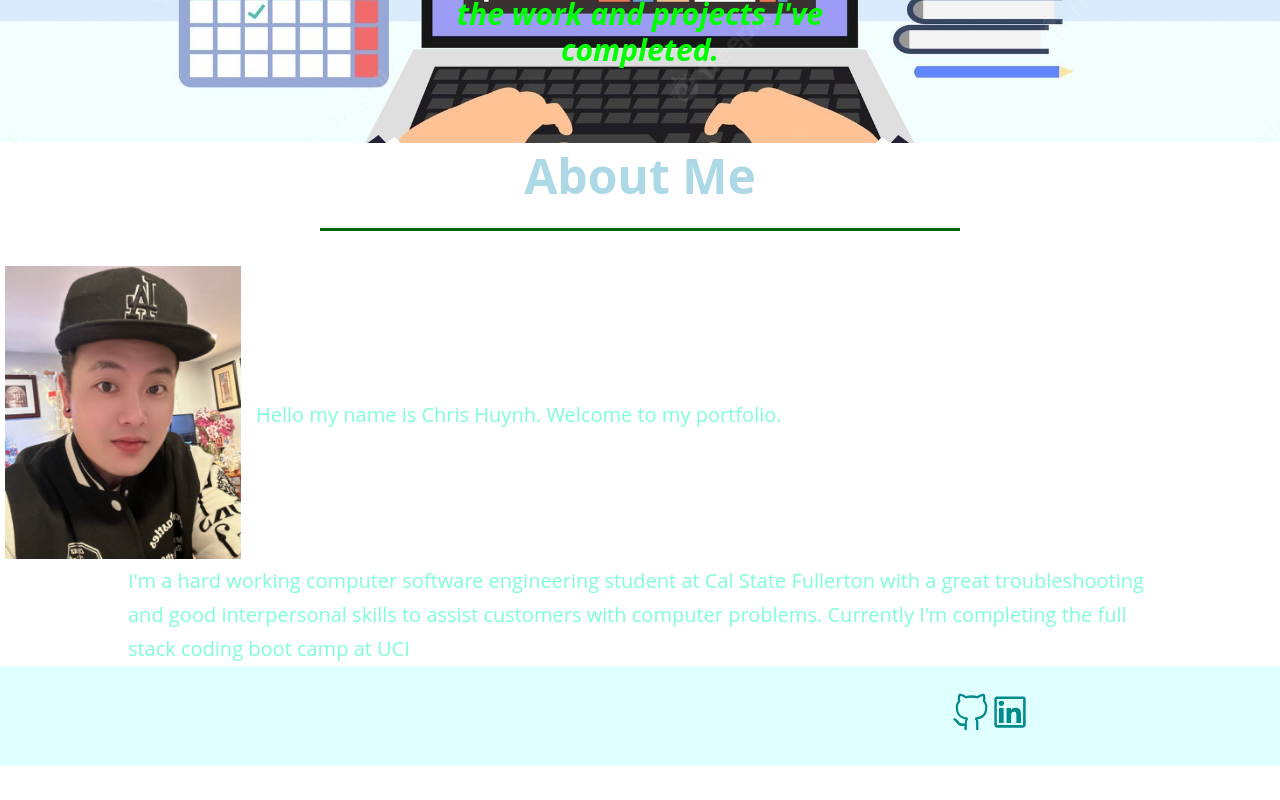
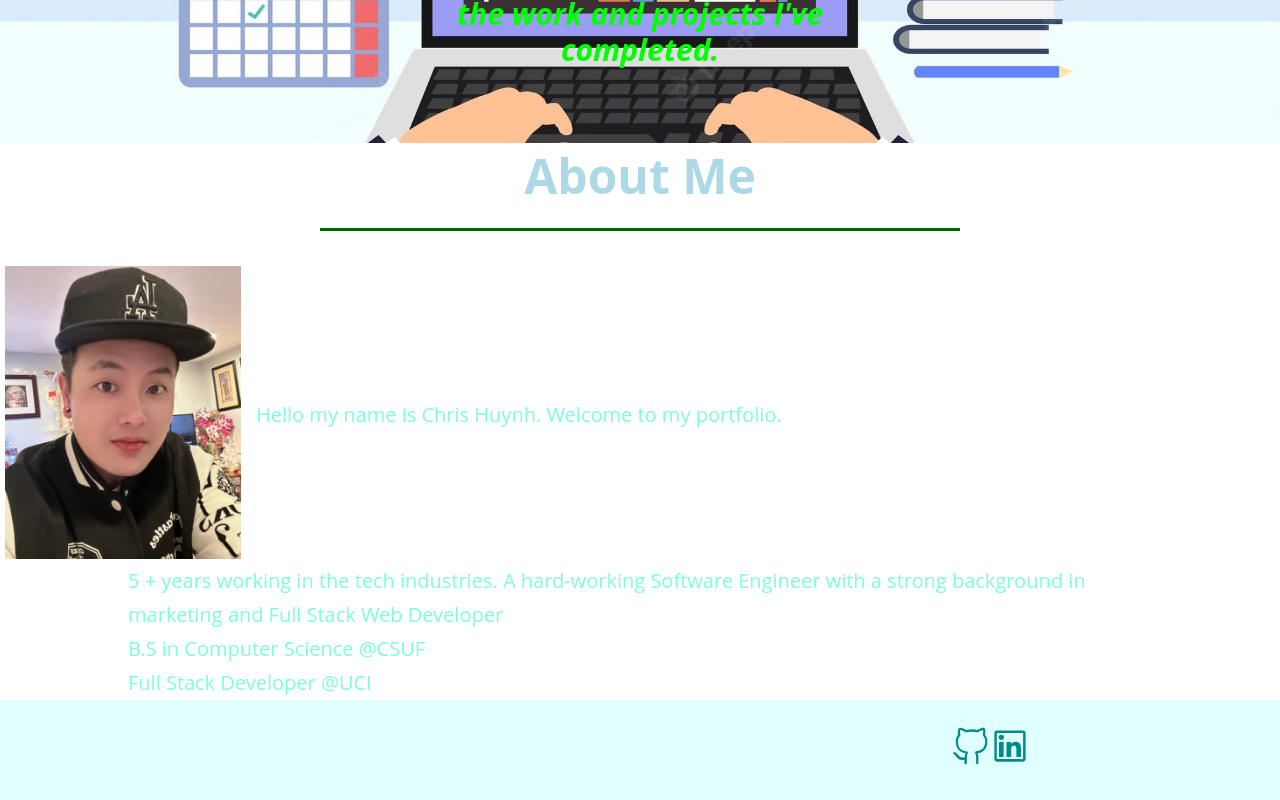
Before and after one commit to ceewizz/ReactPortfolio, a React (Create React App) app: page / in a window 1280 px wide. Shown: the part 436-1236 px from the top of the page. Before the commit the page ends 1202 px from the top, so only its background shows below. Built offline with nearby package versions, Linux system fonts and the light colour scheme.

Commit message:
updated about

```diff
--- a/src/components/About/index.js
+++ b/src/components/About/index.js
@@ -17,8 +17,9 @@ function About() {
             Hello my name is Chris Huynh. Welcome to my portfolio.
           </p>
           <p>
-          I'm a hard working computer software engineering student at Cal State Fullerton with a great troubleshooting and good interpersonal skills to assist customers with computer problems.
-          Currently I'm completing the full stack coding boot camp at UCI </p>
+          5 + years working in the tech industries. A hard-working Software Engineer with a strong background in marketing and Full Stack Web Developer</p>
+          <p>B.S in Computer Science @CSUF </p>
+          <p>Full Stack Developer @UCI</p>
          </div>
       </div>
     </section>
```
